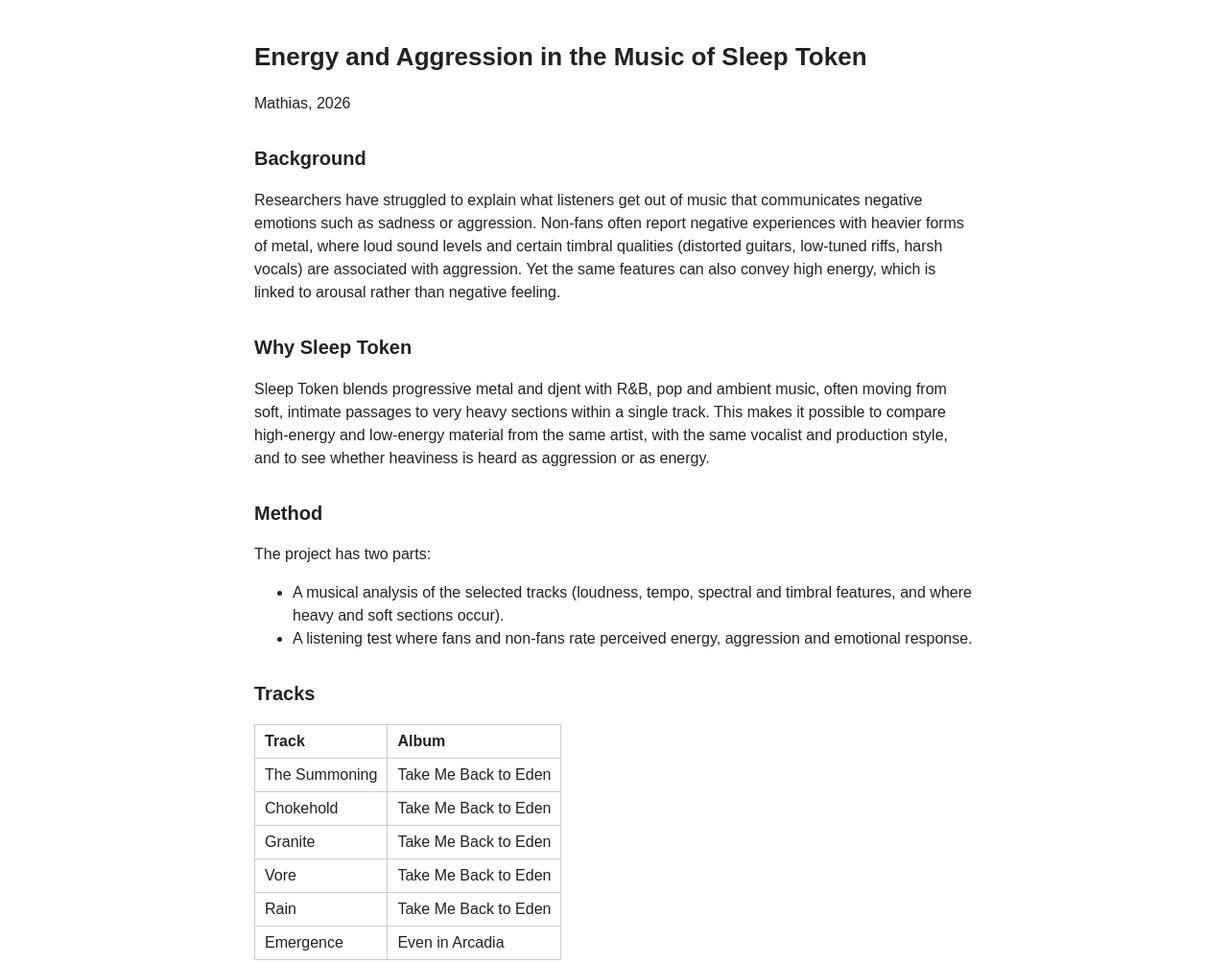
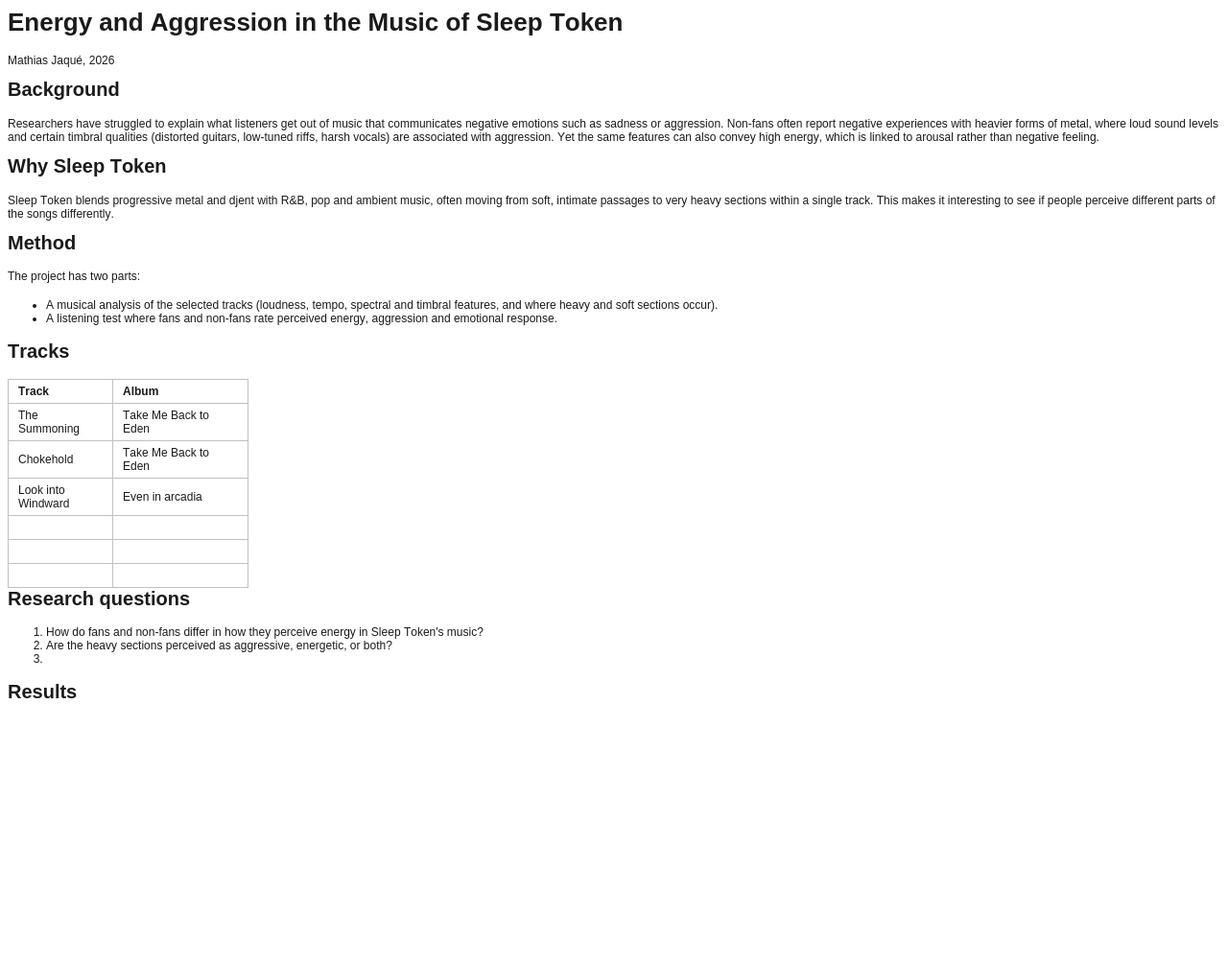
Before and after one commit to Stonepaiste/Sound-and-music-perception-and-cognition-mini-project-, a plain HTML site: page index.html in a window 1280 px wide. Shown: the top 1004 px of the page at 96% size. After the commit the page ends 800 px from the top, so only its background shows below. Drawn offline with Linux system fonts and the light colour scheme.

Commit message:
Update index.html

```diff
--- a/index.html
+++ b/index.html
@@ -1,66 +1,108 @@
-<!DOCTYPE html>
-<html lang="en">
+<!DOCTYPE html PUBLIC "-//W3C//DTD HTML 4.01//EN" "http://www.w3.org/TR/html4/strict.dtd">
+<html>
 <head>
-  <meta charset="UTF-8">
-  <meta name="viewport" content="width=device-width, initial-scale=1.0">
-  <title>Sleep Token project</title>
-  <style>
-    body {
-      font-family: Arial, sans-serif;
-      max-width: 750px;
-      margin: 40px auto;
-      padding: 0 15px;
-      line-height: 1.5;
-      color: #222;
-    }
-    h1 { font-size: 26px; }
-    h2 { font-size: 20px; margin-top: 30px; }
-    table { border-collapse: collapse; }
-    td, th { border: 1px solid #ccc; padding: 5px 10px; text-align: left; }
+  <meta http-equiv="Content-Type" content="text/html; charset=utf-8">
+  <meta http-equiv="Content-Style-Type" content="text/css">
+  <title></title>
+  <meta name="Generator" content="Cocoa HTML Writer">
+  <meta name="CocoaVersion" content="2487.7">
+  <style type="text/css">
+    p.p2 {margin: 0.0px 0.0px 12.0px 0.0px; font: 12.0px Arial; color: #1a1a1a; -webkit-text-stroke: #1a1a1a}
+    p.p4 {margin: 0.0px 0.0px 0.0px 0.0px; font: 12.0px Arial; color: #1a1a1a; -webkit-text-stroke: #1a1a1a}
+    p.p5 {margin: 0.0px 0.0px 0.0px 0.0px; font: 12.0px Arial; color: #1a1a1a; -webkit-text-stroke: #1a1a1a; min-height: 14.0px}
+    p.p6 {margin: 0.0px 0.0px 12.0px 0.0px; font: 12.0px Arial; color: #1a1a1a; -webkit-text-stroke: #1a1a1a; min-height: 14.0px}
+    li.li4 {margin: 0.0px 0.0px 0.0px 0.0px; font: 12.0px Arial; color: #1a1a1a; -webkit-text-stroke: #1a1a1a}
+    li.li5 {margin: 0.0px 0.0px 0.0px 0.0px; font: 12.0px Arial; color: #1a1a1a; -webkit-text-stroke: #1a1a1a; min-height: 14.0px}
+    span.s1 {font-kerning: none}
+    span.s2 {-webkit-text-stroke: 0px #000000}
+    table.t1 {border-collapse: collapse}
+    td.td1 {width: 88.0px; border-style: solid; border-width: 1.0px 1.0px 1.0px 1.0px; border-color: #c1c1c1 #c1c1c1 #c1c1c1 #c1c1c1; padding: 5.0px 10.0px 5.0px 10.0px}
+    td.td2 {width: 120.1px; border-style: solid; border-width: 1.0px 1.0px 1.0px 1.0px; border-color: #c1c1c1 #c1c1c1 #c1c1c1 #c1c1c1; padding: 5.0px 10.0px 5.0px 10.0px}
+    ol.ol1 {list-style-type: decimal}
+    ul.ul1 {list-style-type: disc}
   </style>
 </head>
 <body>
-
-<h1>Energy and Aggression in the Music of Sleep Token</h1>
-<p>Mathias, 2026</p>
-
-<h2>Background</h2>
-<p>
-Researchers have struggled to explain what listeners get out of music that communicates negative emotions such as sadness or aggression. Non-fans often report negative experiences with heavier forms of metal, where loud sound levels and certain timbral qualities (distorted guitars, low-tuned riffs, harsh vocals) are associated with aggression. Yet the same features can also convey high energy, which is linked to arousal rather than negative feeling.
-</p>
-
-<h2>Why Sleep Token</h2>
-<p>
-Sleep Token blends progressive metal and djent with R&amp;B, pop and ambient music, often moving from soft, intimate passages to very heavy sections within a single track. This makes it possible to compare high-energy and low-energy material from the same artist, with the same vocalist and production style, and to see whether heaviness is heard as aggression or as energy.
-</p>
-
-<h2>Method</h2>
-<p>The project has two parts:</p>
-<ul>
-  <li>A musical analysis of the selected tracks (loudness, tempo, spectral and timbral features, and where heavy and soft sections occur).</li>
-  <li>A listening test where fans and non-fans rate perceived energy, aggression and emotional response.</li>
+<h1 style="margin: 0.0px 0.0px 17.4px 0.0px; font: 26.0px Arial; color: #1a1a1a; -webkit-text-stroke: #1a1a1a"><span class="s1"><b>Energy and Aggression in the Music of Sleep Token</b></span></h1>
+<p class="p2"><span class="s1">Mathias Jaqué, 2026</span></p>
+<h2 style="margin: 0.0px 0.0px 16.6px 0.0px; font: 20.0px Arial; color: #1a1a1a; -webkit-text-stroke: #1a1a1a"><span class="s1"><b>Background</b></span></h2>
+<p class="p2"><span class="s1">Researchers have struggled to explain what listeners get out of music that communicates negative emotions such as sadness or aggression. Non-fans often report negative experiences with heavier forms of metal, where loud sound levels and certain timbral qualities (distorted guitars, low-tuned riffs, harsh vocals) are associated with aggression. Yet the same features can also convey high energy, which is linked to arousal rather than negative feeling.</span></p>
+<h2 style="margin: 0.0px 0.0px 16.6px 0.0px; font: 20.0px Arial; color: #1a1a1a; -webkit-text-stroke: #1a1a1a"><span class="s1"><b>Why Sleep Token</b></span></h2>
+<p class="p2"><span class="s1">Sleep Token blends progressive metal and djent with R&amp;B, pop and ambient music, often moving from soft, intimate passages to very heavy sections within a single track. This makes it interesting to see if people perceive different parts of the songs differently.</span></p>
+<h2 style="margin: 0.0px 0.0px 16.6px 0.0px; font: 20.0px Arial; color: #1a1a1a; -webkit-text-stroke: #1a1a1a"><span class="s1"><b>Method</b></span></h2>
+<p class="p2"><span class="s1">The project has two parts:</span></p>
+<ul class="ul1">
+  <li class="li4"><span class="s2"></span><span class="s1">A musical analysis of the selected tracks (loudness, tempo, spectral and timbral features, and where heavy and soft sections occur).</span></li>
+  <li class="li4"><span class="s2"></span><span class="s1">A listening test where fans and non-fans rate perceived energy, aggression and emotional response.</span></li>
 </ul>
-
-<h2>Tracks</h2>
-<table>
-  <tr><th>Track</th><th>Album</th></tr>
-  <tr><td>The Summoning</td><td>Take Me Back to Eden</td></tr>
-  <tr><td>Chokehold</td><td>Take Me Back to Eden</td></tr>
-  <tr><td>Granite</td><td>Take Me Back to Eden</td></tr>
-  <tr><td>Vore</td><td>Take Me Back to Eden</td></tr>
-  <tr><td>Rain</td><td>Take Me Back to Eden</td></tr>
-  <tr><td>Emergence</td><td>Even in Arcadia</td></tr>
+<h2 style="margin: 0.0px 0.0px 16.6px 0.0px; font: 20.0px Arial; color: #1a1a1a; -webkit-text-stroke: #1a1a1a"><span class="s1"><b>Tracks</b></span></h2>
+<table cellspacing="0" cellpadding="0" class="t1">
+  <tbody>
+    <tr>
+      <td valign="middle" class="td1">
+        <p class="p4"><span class="s1"><b>Track</b></span></p>
+      </td>
+      <td valign="middle" class="td2">
+        <p class="p4"><span class="s1"><b>Album</b></span></p>
+      </td>
+    </tr>
+    <tr>
+      <td valign="middle" class="td1">
+        <p class="p4"><span class="s1">The Summoning</span></p>
+      </td>
+      <td valign="middle" class="td2">
+        <p class="p4"><span class="s1">Take Me Back to Eden</span></p>
+      </td>
+    </tr>
+    <tr>
+      <td valign="middle" class="td1">
+        <p class="p4"><span class="s1">Chokehold</span></p>
+      </td>
+      <td valign="middle" class="td2">
+        <p class="p4"><span class="s1">Take Me Back to Eden</span></p>
+      </td>
+    </tr>
+    <tr>
+      <td valign="middle" class="td1">
+        <p class="p4"><span class="s1">Look into Windward</span></p>
+      </td>
+      <td valign="middle" class="td2">
+        <p class="p4"><span class="s1">Even in arcadia</span></p>
+      </td>
+    </tr>
+    <tr>
+      <td valign="middle" class="td1">
+        <p class="p5"><span class="s1"></span><br></p>
+      </td>
+      <td valign="middle" class="td2">
+        <p class="p5"><span class="s1"></span><br></p>
+      </td>
+    </tr>
+    <tr>
+      <td valign="middle" class="td1">
+        <p class="p5"><span class="s1"></span><br></p>
+      </td>
+      <td valign="middle" class="td2">
+        <p class="p5"><span class="s1"></span><br></p>
+      </td>
+    </tr>
+    <tr>
+      <td valign="middle" class="td1">
+        <p class="p5"><span class="s1"></span><br></p>
+      </td>
+      <td valign="middle" class="td2">
+        <p class="p5"><span class="s1"></span><br></p>
+      </td>
+    </tr>
+  </tbody>
 </table>
-
-<h2>Research questions</h2>
-<ol>
-  <li>How do fans and non-fans differ in how they perceive energy in Sleep Token's music?</li>
-  <li>Are the heavy sections perceived as aggressive, energetic, or both?</li>
-  <li>Which musical features best predict perceived energy?</li>
+<h2 style="margin: 0.0px 0.0px 16.6px 0.0px; font: 20.0px Arial; color: #1a1a1a; -webkit-text-stroke: #1a1a1a"><span class="s1"><b>Research questions</b></span></h2>
+<ol class="ol1">
+  <li class="li4"><span class="s2"></span><span class="s1">How do fans and non-fans differ in how they perceive energy in Sleep Token's music?</span></li>
+  <li class="li4"><span class="s2"></span><span class="s1">Are the heavy sections perceived as aggressive, energetic, or both?</span></li>
+  <li class="li5"><span class="s1"></span><br></li>
 </ol>
-
-<h2>Results</h2>
-<p>Coming after the listening test.</p>
-
+<h2 style="margin: 0.0px 0.0px 16.6px 0.0px; font: 20.0px Arial; color: #1a1a1a; -webkit-text-stroke: #1a1a1a"><span class="s1"><b>Results</b></span></h2>
+<p class="p6"><span class="s1"></span><br></p>
 </body>
 </html>
```
